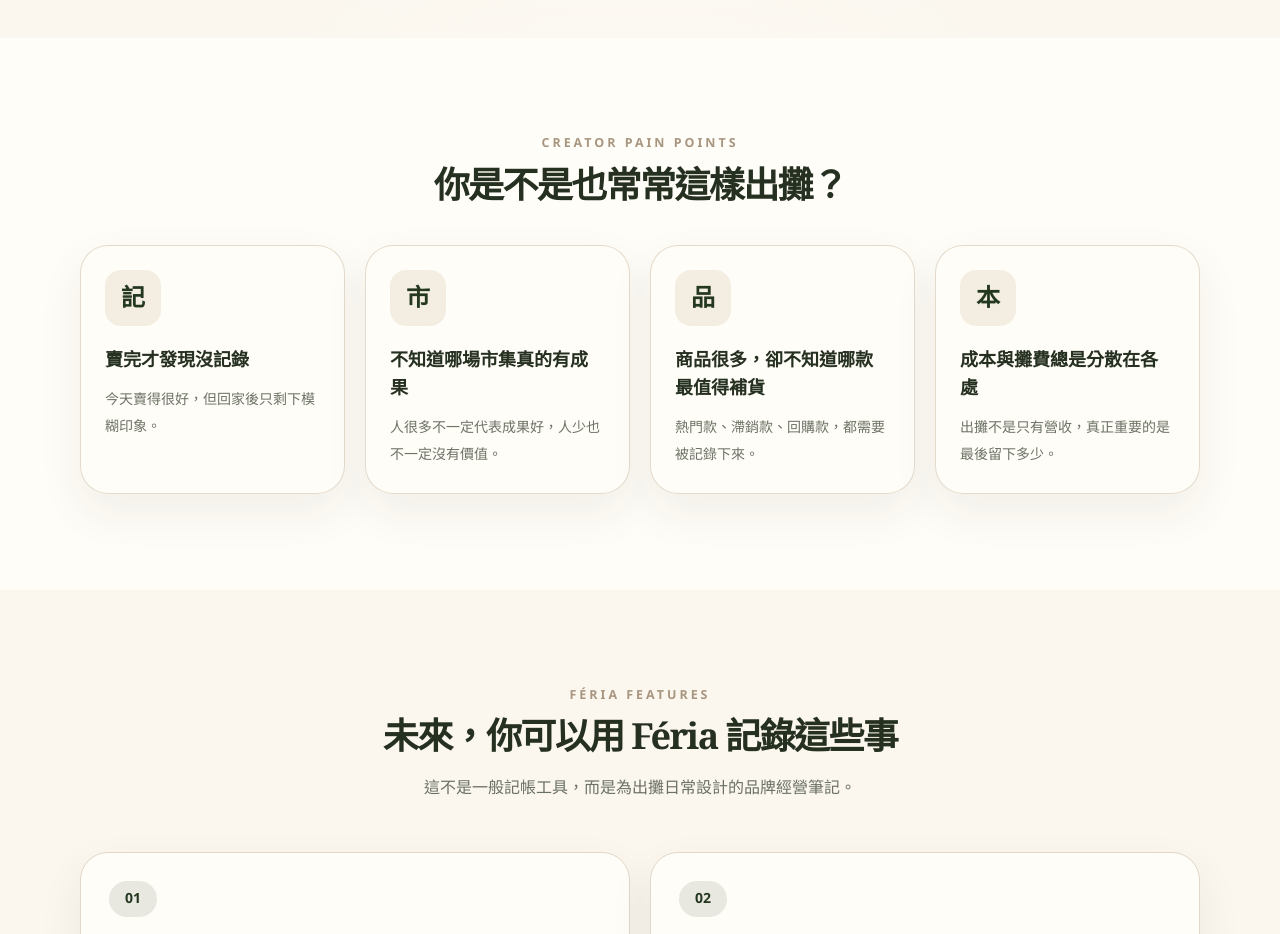
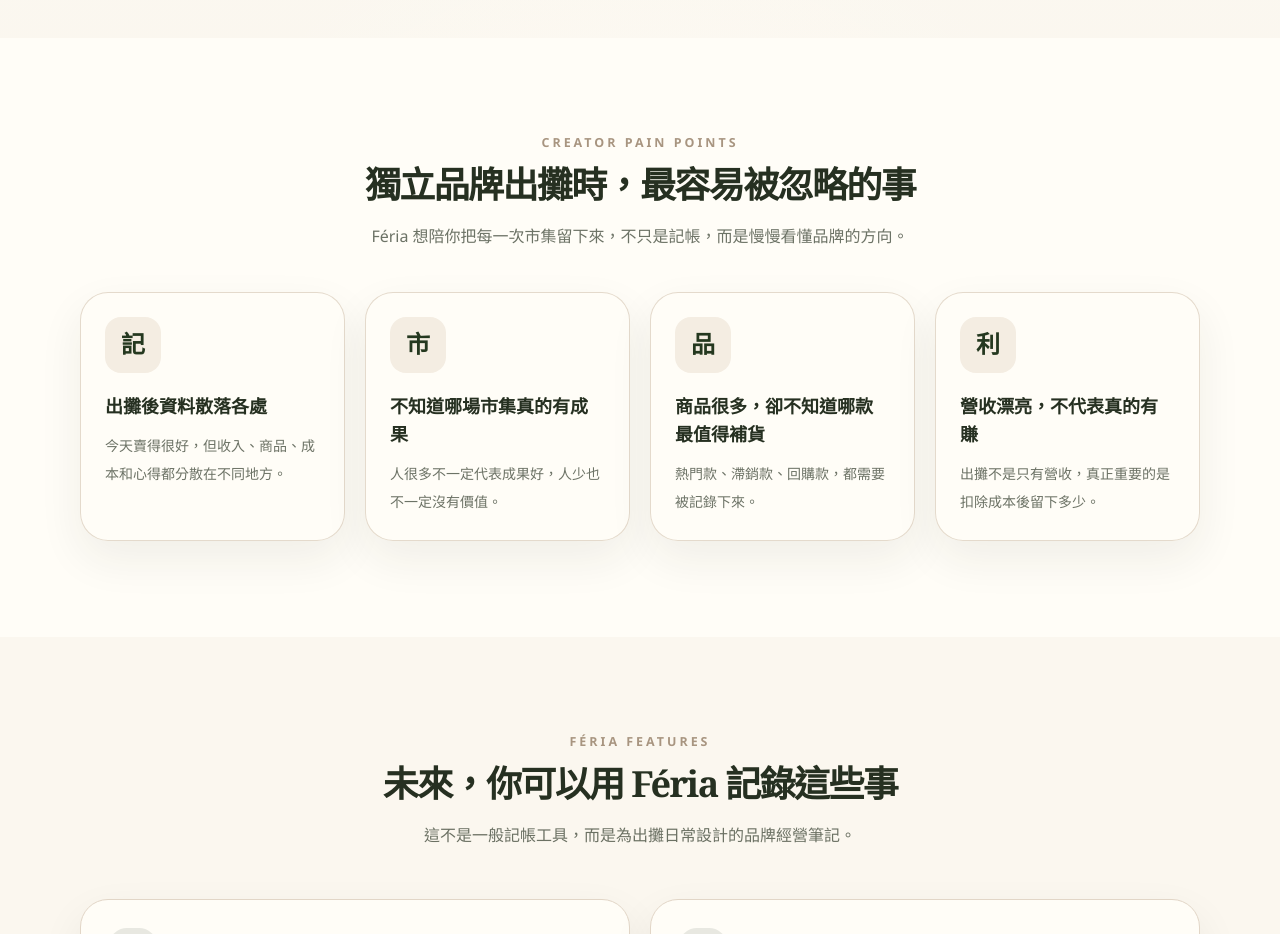
Before and after one commit to KL-4ndroid/boothbook-landing, a Next.js app: page / in a window 1280 px wide. Shown: the part 1020-1954 px from the top of the page. Built offline with nearby package versions, Linux system fonts and the light colour scheme.

Commit message:
feat: refine Feria visual identity for landing page

```diff
--- a/components/ProblemSection.jsx
+++ b/components/ProblemSection.jsx
@@ -1,8 +1,8 @@
 const problems = [
   {
     icon: '記',
-    title: '賣完才發現沒記錄',
-    description: '今天賣得很好，但回家後只剩下模糊印象。',
+    title: '出攤後資料散落各處',
+    description: '今天賣得很好，但收入、商品、成本和心得都分散在不同地方。',
   },
   {
     icon: '市',
@@ -15,9 +15,9 @@
     description: '熱門款、滯銷款、回購款，都需要被記錄下來。',
   },
   {
-    icon: '本',
-    title: '成本與攤費總是分散在各處',
-    description: '出攤不是只有營收，真正重要的是最後留下多少。',
+    icon: '利',
+    title: '營收漂亮，不代表真的有賺',
+    description: '出攤不是只有營收，真正重要的是扣除成本後留下多少。',
   },
 ];
 
@@ -25,9 +25,10 @@
   return (
     <section id="about" className="bg-feria-cream py-16 md:py-24">
       <div className="container-page">
-        <div className="mb-10 text-center">
+        <div className="mx-auto mb-10 max-w-2xl text-center">
           <p className="feria-section-label">CREATOR PAIN POINTS</p>
-          <h2 className="feria-title mt-3 font-display text-3xl font-semibold md:text-4xl">你是不是也常常這樣出攤？</h2>
+          <h2 className="feria-title mt-3 font-display text-3xl font-semibold md:text-4xl">獨立品牌出攤時，最容易被忽略的事</h2>
+          <p className="feria-copy mt-4 text-base font-medium">Féria 想陪你把每一次市集留下來，不只是記帳，而是慢慢看懂品牌的方向。</p>
         </div>
 
         <div className="grid gap-5 md:grid-cols-2 lg:grid-cols-4">
```
